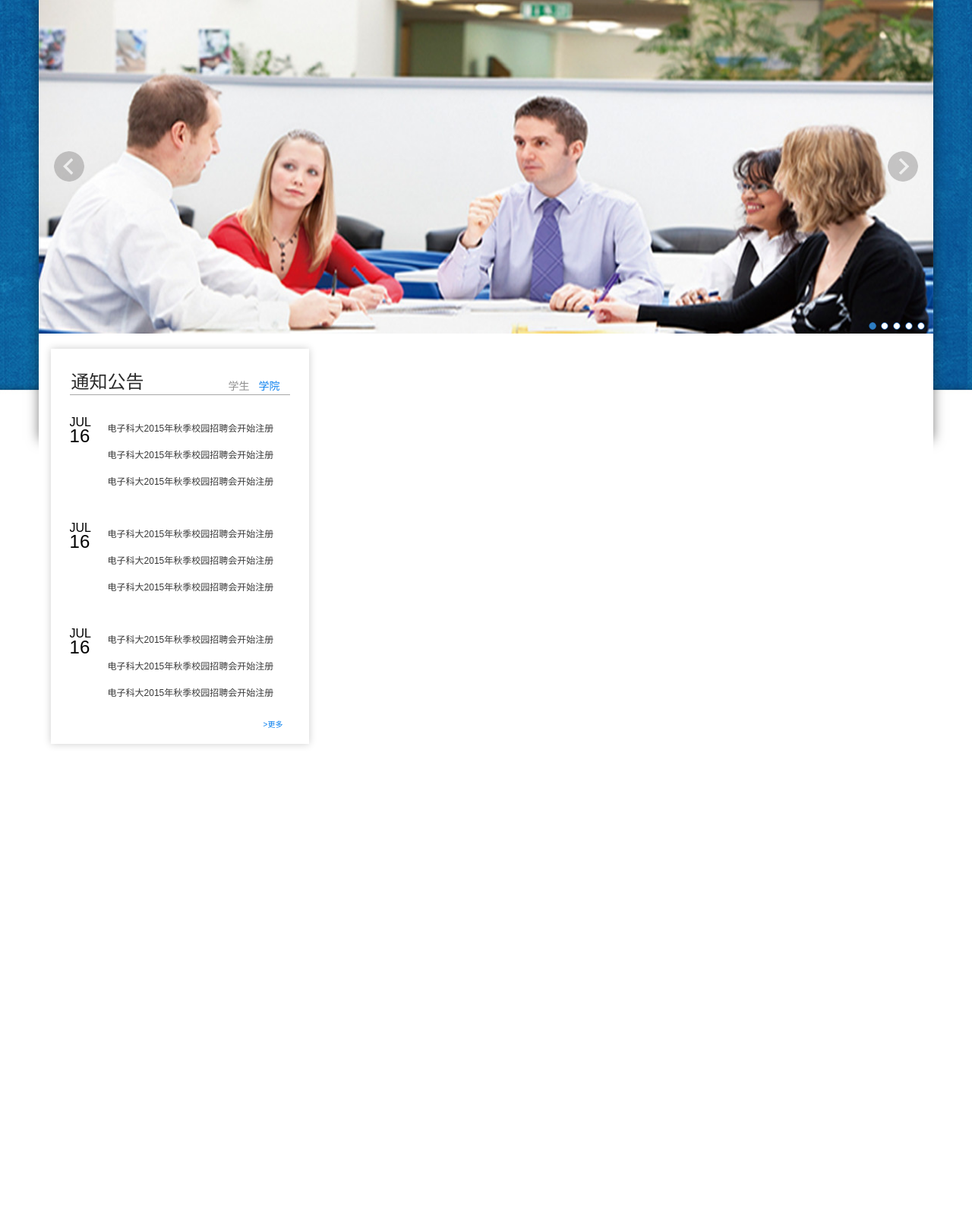
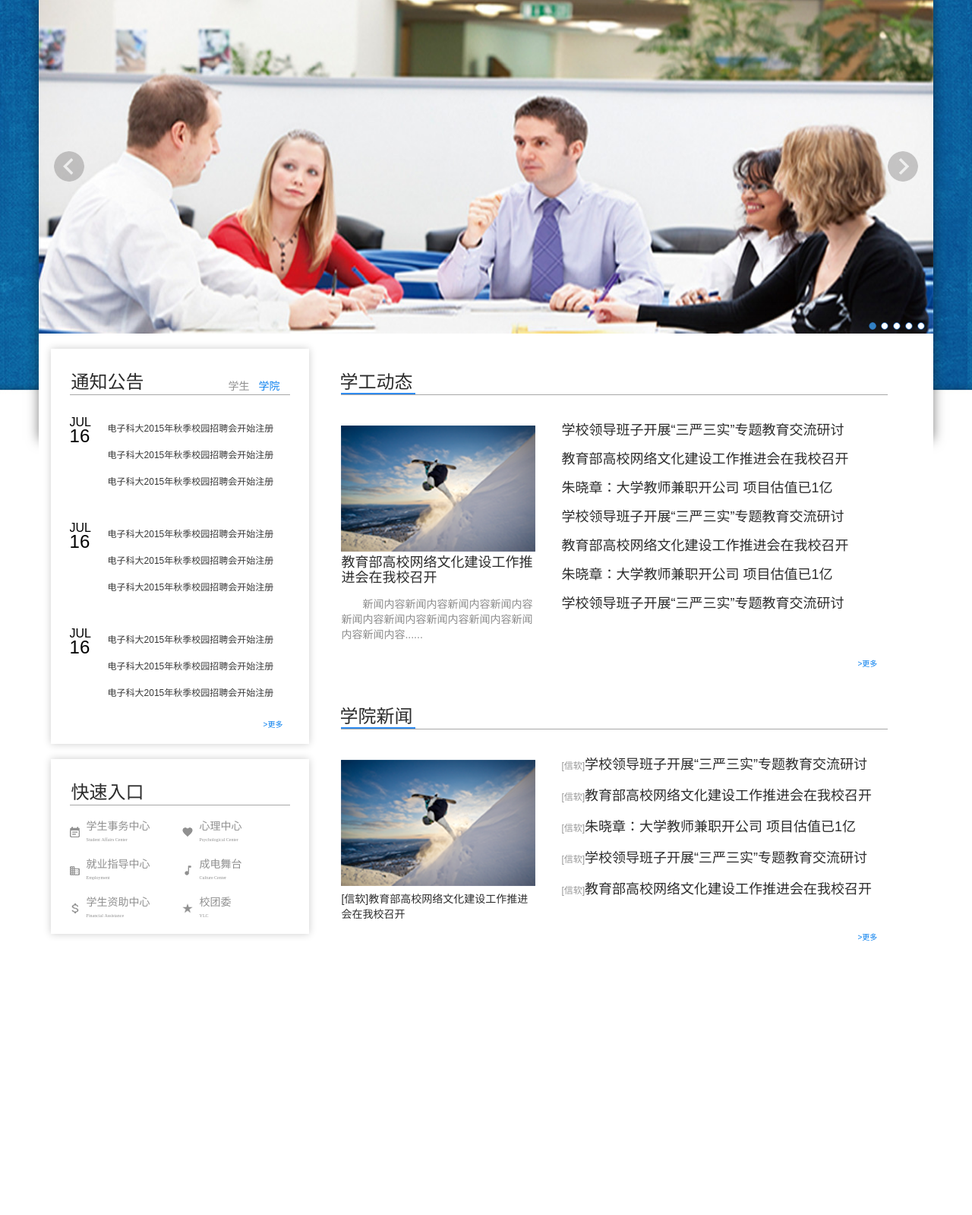
Before and after one commit to ifnite/project, a PHP site: page / in a window 1280 px wide. Shown: the part 121-1720 px from the top of the page at 76% size. Before the commit the page ends 1104 px from the top, so only its background shows below. Run offline with PHP 8.4, Linux system fonts and the light colour scheme.

Commit message:
80%
布局完成百分之八十

```diff
--- a/index.html
+++ b/index.html
@@ -6,6 +6,7 @@
 	<link rel="stylesheet" type="text/css" href="style/reset.css" >
 	<link rel="stylesheet" type="text/css" href="style/header.css">
 	<link rel="stylesheet" type="text/css" href="style/container.css">
+	<link rel="stylesheet" type="text/css" href="style/news.css">
 </head>
 <body>
 	<div id="header">
@@ -45,8 +46,43 @@
 	</div>
 	<div id="container">
 		<section>
-		<div id="mainNews"></div>
-		<div id="otherNews"></div>
+		<div id="mainNews">
+			<div class="title">
+					<h3>学工动态</h3>
+			</div>
+			<div class="newspic">
+				<a href="#"><img alt="教育部高校网络文化建设工作推进会在我校召开"src="image/news.png"></a>
+				<a href="#"><h1>教育部高校网络文化建设工作推进会在我校召开</h1></a>
+				<a href="#"><p>新闻内容新闻内容新闻内容新闻内容新闻内容新闻内容新闻内容新闻内容新闻内容新闻内容......</p></a>
+			</div>
+			<ul class="newslist">
+				<li><a href="#">学校领导班子开展“三严三实”专题教育交流研讨</a></li>
+				<li><a href="#">教育部高校网络文化建设工作推进会在我校召开</a></li>
+				<li><a href="#">朱晓章：大学教师兼职开公司 项目估值已1亿</a></li>
+				<li><a href="#">学校领导班子开展“三严三实”专题教育交流研讨</a></li>
+				<li><a href="#">教育部高校网络文化建设工作推进会在我校召开</a></li>
+				<li><a href="#">朱晓章：大学教师兼职开公司 项目估值已1亿</a></li>
+				<li><a href="#">学校领导班子开展“三严三实”专题教育交流研讨</a></li>
+			</ul>
+			<div class="more"><a href="#">>更多</a></div>
+		</div>
+		<div id="otherNews">
+			<div class="title">
+					<h3>学院新闻</h3>
+			</div>
+			<div class="newspic">
+				<a href="#"><img alt="教育部高校网络文化建设工作推进会在我校召开"src="image/news.png"></a>
+				<a href="#"><p>[信软]教育部高校网络文化建设工作推进会在我校召开</p></a>
+			</div>
+				<ul class="newslist">
+				<li><a href="#"><em>[信软]</em>学校领导班子开展“三严三实”专题教育交流研讨</a></li>
+				<li><a href="#"><em>[信软]</em>教育部高校网络文化建设工作推进会在我校召开</a></li>
+				<li><a href="#"><em>[信软]</em>朱晓章：大学教师兼职开公司 项目估值已1亿</a></li>
+				<li><a href="#"><em>[信软]</em>学校领导班子开展“三严三实”专题教育交流研讨</a></li>
+				<li><a href="#"><em>[信软]</em>教育部高校网络文化建设工作推进会在我校召开</a></li>
+			</ul>
+			<div class="more"><a href="#">>更多</a></div>
+		</div>
 		</section>
 		<aside>
 			<div id="notices">
@@ -99,7 +135,37 @@
 				</div>
 				<div class="more"><a href="#">>更多</a></div>
 			</div>
-			<div id="links"></div>
+			<div id="links">
+				<div class="title">
+					<h3>快速入口</h3>
+				</div>
+				<ul>
+					<li><a href="#">
+						<i style="background:url(image/icon.png) 0px 0px"></i>
+						<p>学生事务中心<br \><span>Student&nbsp;Affairs&nbsp;Center</span></p>
+					</a></li>
+					<li><a href="#">
+						<i style="background:url(image/icon.png) 14px 0px"></i>
+						<p>心理中心<br \><span>Psychological&nbsp;Center</span></p>
+					</a></li>
+					<li><a href="#">
+						<i style="background:url(image/icon.png) 0px 28px"></i>
+						<p>就业指导中心<br \><span>Employment</span></p>
+					</a></li>
+					<li><a href="#">
+						<i style="background:url(image/icon.png) 14px 28px"></i>
+						<p>成电舞台<br \><span>Culture&nbsp;Center</span></p>
+					</a></li>
+					<li><a href="#">
+						<i style="background:url(image/icon.png) 0px 14px"></i>
+						<p>学生资助中心<br \><span>Financial&nbsp;Assistance</span></p>
+					</a></li>
+					<li><a href="#">
+						<i style="background:url(image/icon.png) 14px 14px"></i>
+						<p>校团委<br \><span>YLC</span></p>
+					</a></li>
+				</ul>
+			</div>
 			<div id="weChat"></div>
 		</aside>
 	</div>
--- a/style/container.css
+++ b/style/container.css
@@ -67,7 +67,7 @@
 	width: 92.1%;
 	margin: 0 auto;
 	margin-top:-180px;
-	height: 800px;
+	height: 1200px;
 	background: url(../image/fitter.png) repeat-x;
 /*	background-color: red;*/
 	overflow: hidden;
@@ -209,3 +209,63 @@
 	margin-top:16px;
 	margin-right: 20px;
 }
+#links{
+	display: block;
+	width:340px;
+	height: 230px;
+	background-color: #fff;
+	margin-top: 20px;
+	margin-left: 16px;
+	-webkit-box-shadow:0 0 10px rgba(0, 0, 0, .2);
+  	-moz-box-shadow:0 0 10px rgba(0, 0, 0, .2);
+  	box-shadow:0 0 10px rgba(0, 0, 0, .2);
+  	overflow: hidden;
+  	position: relative;
+}
+#links ul li a p{
+	color: #909090;
+	font-size: 14px;
+	padding-left:25px;
+}
+#links ul li a span{
+/*	color: red;*/
+	font-size: 6px;
+	font-family: "Microsoft YaHei UI";
+	font-weight: lighter;
+}
+#links ul li{
+/*	margin: 0 auto;*/
+	float: left;
+	line-height: 15px;
+	margin-bottom:12px;
+	display: block;
+	width: 49%;
+	height: 30px;
+	margin-left: 2px;
+/*	background:red;*/
+	margin-bottom: 20px;
+	position: relative;
+}
+#links ul li i{
+	display: block;
+	width:14px;
+	height:14px;
+	background: url(../image/icon.png) no-repeat;
+	position: absolute;
+	top:8px;
+	left: 2px;
+}
+#links ul{
+	display: block;
+	width: 300px;
+	margin: 0 auto;
+/*	background:green;*/
+	overflow: hidden;
+	margin-top: 20px;
+}
+#links ul li a:hover p{
+	color: #393939;
+}
+#links ul li a:hover  i{
+	background: url(../image/icon_hover.png) no-repeat;
+}
--- /dev/null
+++ b/style/news.css
@@ -0,0 +1,135 @@
+#container{
+	position: relative;
+}
+#mainNews{
+	display: block;
+	width: 760px;
+	height: 460px;
+/*	background: red;*/
+	position: absolute;
+	top: 60px;
+	right: 40px;
+	overflow: hidden;
+}
+#mainNews .title,
+#otherNews .title{
+	width: 720px;
+}
+#mainNews .title h3,
+#otherNews .title h3{
+/*	background: red;*/
+	height: 34px;
+	margin-left:-2px;
+	display: block;
+	border-bottom: 3px solid #2f8bef;
+}
+
+#mainNews .newspic{
+	display: block;
+	width: 256px;
+	height: 310px;
+/*	background:red;*/
+	margin-top: 40px;
+	margin-left: 20px;
+	position: relative;
+}
+.newspic a img{
+	width: 256px;
+	height: 166px;
+	overflow: hidden;
+}
+.newspic a h1{
+	color: #2c2c2c;
+	margin: 0 auto;
+	font-size: 18px;
+	font-weight: normal;
+	max-height: 50px;
+	line-height: 20px;
+}
+.newspic a p{
+	text-indent: 2em;
+	margin: 0 auto;
+	margin-top:14px;
+	font-size: 14px;
+	color: #8c8c8c;
+}
+
+.newspic a p:hover{
+	text-decoration: underline;
+}
+
+
+.newslist a{
+	color: #2c2c2c;
+	font-size: 18px;
+
+}
+.newslist{
+	position: absolute;
+	top:92px;
+	left: 310px;
+}
+.newslist li{
+	width: 430px;
+	height: 18px;
+	margin-bottom: 20px;
+}
+.newslist li a em{
+	font-style: normal;
+	font-size: 12px;
+	color: #979797;
+	font-weight: lighter;
+}
+#otherNews a:hover,
+#mainNews a:hover,
+#mainNews a:hover h1{
+	color: #8c8c8c
+}
+
+#mainNews .more{
+	color: #0c81ee;
+	position: absolute;
+	right: 0px;
+	bottom: 20px;
+}
+#otherNews{
+	display: block;
+	width: 760px;
+	height: 380px;
+/*	background: red;*/
+	position: absolute;
+	top: 500px;
+	right: 40px;
+	overflow: hidden;
+}
+#otherNews .newspic{
+	display: block;
+	width: 256px;
+	height: 220px;
+/*	background:red;*/
+	margin-top: 40px;
+	margin-left: 20px;
+	position: relative;
+}
+#otherNews .newspic a p{
+	text-indent: 0em;
+	margin: 0 auto;
+	margin-top:2px;
+	font-size: 14px;
+	color: #2c2c2c;
+}
+#otherNews .newslist li{
+	margin-bottom: 15px;
+	max-width: 440px;
+	overflow: hidden;
+	height: 26px;
+}
+#otherNews .more{
+	position: absolute;
+	right: 0px;
+	bottom: 20px;
+}
+#mainNews .more a:hover,
+#otherNews .more a:hover{
+	color: #0c81ee;
+}
--- a/style/reset.css
+++ b/style/reset.css
@@ -6,12 +6,13 @@
 	margin:0px;
 	text-decoration: none;
 	border: none;
-	font-family: Arial, "Microsoft YaHei", "微软雅黑", sans-serif;
+	font-family:  "Microsoft YaHei", "微软雅黑", Arial,sans-serif,"Microsoft YaHei UI";
 }
 a,a:hover{
 	text-decoration: none;
 	font-style: normal;
 	color: #fff;
+	font-size: inherit;
 }
 li{
 	list-style: none;
```
Also changed, not shown: image/icon.png (added), image/icon_hover.png (added), image/news.png (added).
